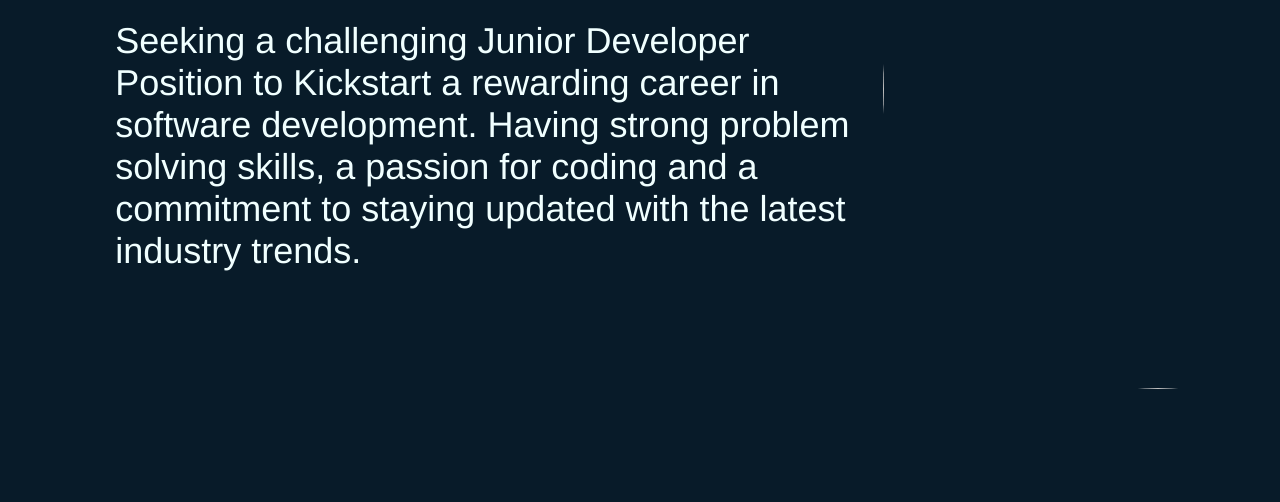
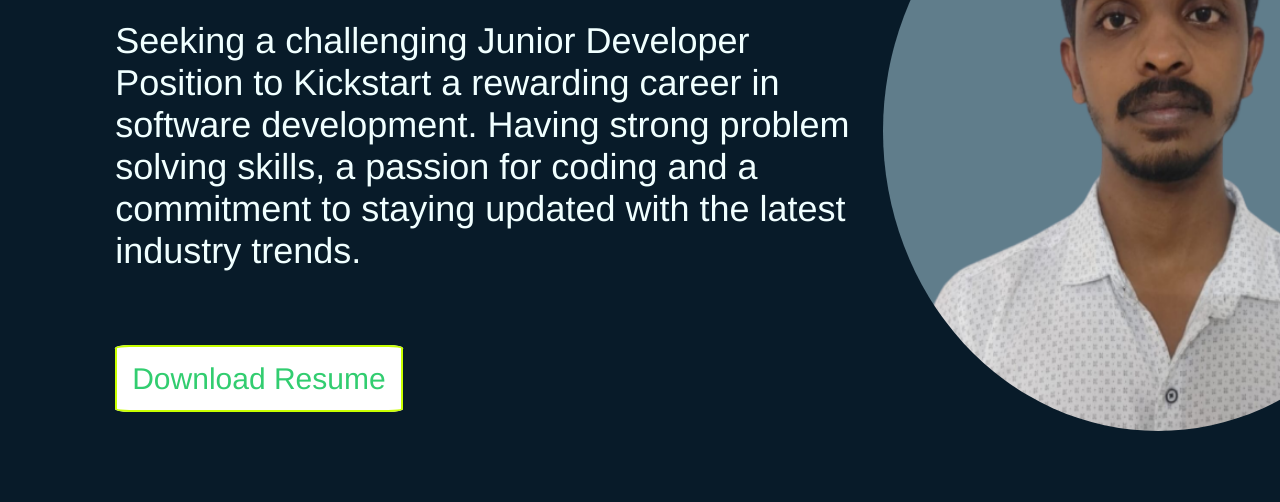
Before and after one commit to Yesu63/portfolio, a plain HTML site: page main.html in a window 1280 px wide. Shown: the part 450-952 px from the top of the page. Drawn offline with Linux system fonts and the light colour scheme.

Commit message:
profile change' q
;

```diff
--- a/main.html
+++ b/main.html
@@ -27,7 +27,8 @@
                  rewarding career  in software development. Having strong problem
                  solving skills, a passion for coding and a commitment to staying
                  updated with the latest industry trends.</p><br><br>
-                 <img class="profile" src="/img/profile" height="600px" width="550px">
+                 <a class="resume" href="./resume.pdf" download>Download Resume</a>
+                 <img class="profile" src="/img/new_profile.png" height="600px" width="550px">
                 <br><br><br><br><br><br><br>
             </div>
             </section>
--- a/portStyle.css
+++ b/portStyle.css
@@ -67,6 +67,15 @@ margin-top: -100%;
 }
 .button .fa-solid:hover,.fa-brands:hover {
         color: aqua;
+}
+.resume{
+    font-size: 30px;
+    color: rgb(50, 205, 112);
+    border: 2px double rgb(200, 255, 0);
+    background-color: white;
+    text-decoration: none;
+    padding: 15px;
+    border-radius: 5%;
 }
 #skill{
 
```
Also changed, not shown: img/new_profile.png (added), 1 other file.
